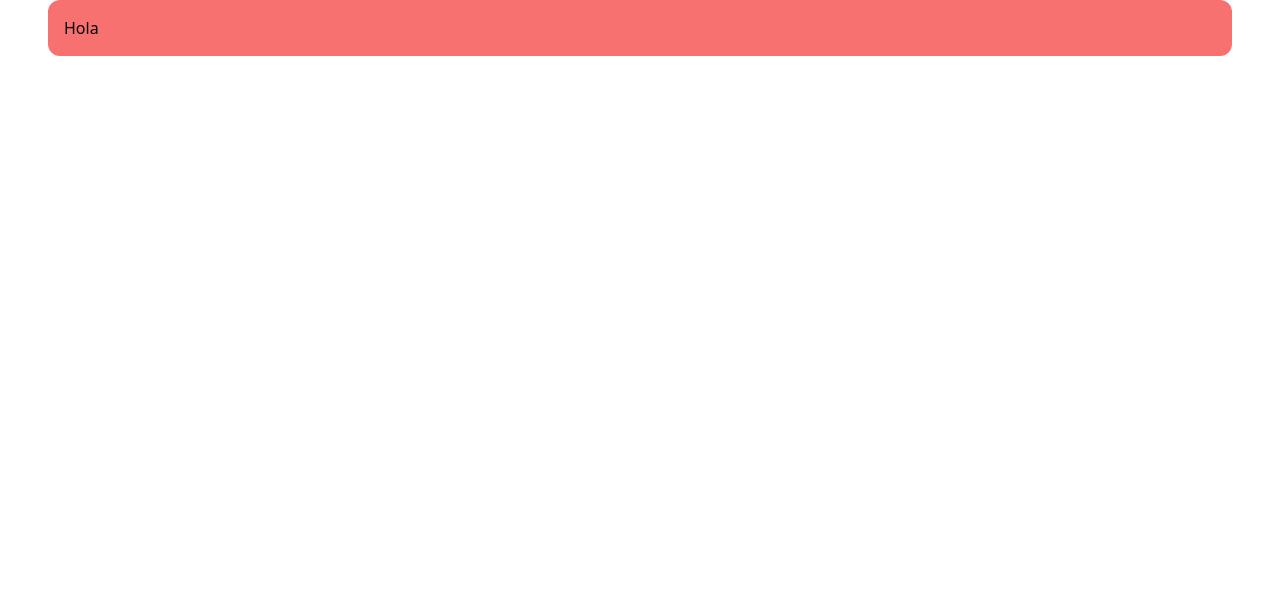
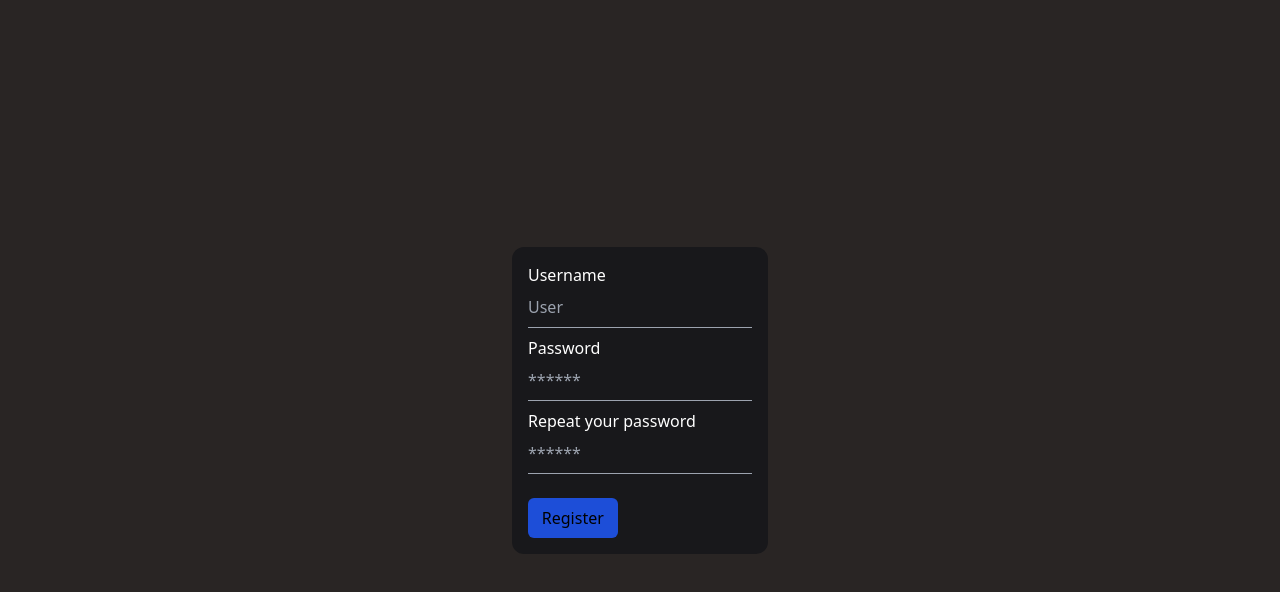
Before and after one commit to DevModee/Trivia, a React (Vite) app in the folder frontend/: page /admin in a window 1280 px wide. Shown: the top 592 px of the page. Built offline with nearby package versions, Linux system fonts and the light colour scheme.

Commit message:
add react router dom, basic structure of routes and basic register form

```diff
--- a/frontend/package.json
+++ b/frontend/package.json
@@ -11,7 +11,8 @@
   },
   "dependencies": {
     "react": "^18.3.1",
-    "react-dom": "^18.3.1"
+    "react-dom": "^18.3.1",
+    "react-router-dom": "^7.0.1"
   },
   "devDependencies": {
     "@eslint/js": "^9.13.0",
--- a/frontend/src/App.jsx
+++ b/frontend/src/App.jsx
@@ -1,16 +1,14 @@
 import { useState } from 'react'
-import reactLogo from './assets/react.svg'
-import viteLogo from '/vite.svg'
+import { BrowserRouter, Route, Routes } from 'react-router-dom'
+import AdminAuth from './screens/AdminAuth'
 
 function App() {
-  const [count, setCount] = useState(0)
-
   return (
-    <>
-      <div>
-        <h1 className="bg-red-400 mx-12 p-4 rounded-xl">Hola</h1>
-      </div>
-    </>
+    <BrowserRouter>
+      <Routes>
+        <Route path='/admin' element={<AdminAuth />} />
+      </Routes>
+    </BrowserRouter>
   )
 }
 
--- /dev/null
+++ b/frontend/src/components/InputText.jsx
@@ -0,0 +1,15 @@
+const InputText = ({ text, placeholder, onChangeInput, type }) => {
+  return (
+    <div className="flex flex-col">
+      <span className="text-white">{text}</span>
+      <input
+        type={type}
+        placeholder={`${placeholder}`}
+        onChange={(e) => onChangeInput(e.target.value)}
+        className="bg-transparent border-b border-gray-400 focus:outline-none focus:border-blue-500 text-white py-2 mb-2"
+      />
+    </div>
+  )
+}
+
+export default InputText
--- /dev/null
+++ b/frontend/src/components/RegisterForm.jsx
@@ -0,0 +1,23 @@
+import { useState } from "react"
+import InputText from "./InputText"
+
+const RegisterForm = () => {
+  const [values, setValues] = useState({
+    username: "",
+    password: "",
+    repeatPassword: ""
+  })
+
+
+  return (
+    <div className="flex flex-1 flex-col w-[20%] bg-zinc-900 rounded-xl p-4 justify-center">
+      <InputText text={"Username"} placeholder={"User"} type={"text"} onChangeInput={(value) => setValues((prevValues) => ({ ...prevValues, username: value }))} />
+      <InputText text={"Password"} placeholder={"******"} type={"password"} onChangeInput={(value) => setValues((prevValues) => ({ ...prevValues, password: value }))} />
+      <InputText text={"Repeat your password"} placeholder={"******"} type={"password"} onChangeInput={(value) => setValues((prevValues) => ({ ...prevValues, repeatPassword: value }))} />
+
+      <button className="bg-blue-700 mt-4 rounded-md w-[40%] py-2 hover:bg-blue-600">Register</button>
+    </div>
+  )
+}
+
+export default RegisterForm
--- /dev/null
+++ b/frontend/src/screens/AdminAuth.jsx
@@ -0,0 +1,11 @@
+import RegisterForm from "../components/RegisterForm"
+
+const AdminAuth = () => {
+  return (
+    <div className="flex flex-1 bg-stone-800 h-screen items-center px-[40%]">
+      <RegisterForm />
+    </div>
+  )
+}
+
+export default AdminAuth
```
Also changed, not shown: 1 other file (tests, documents, lock files or other folders).
